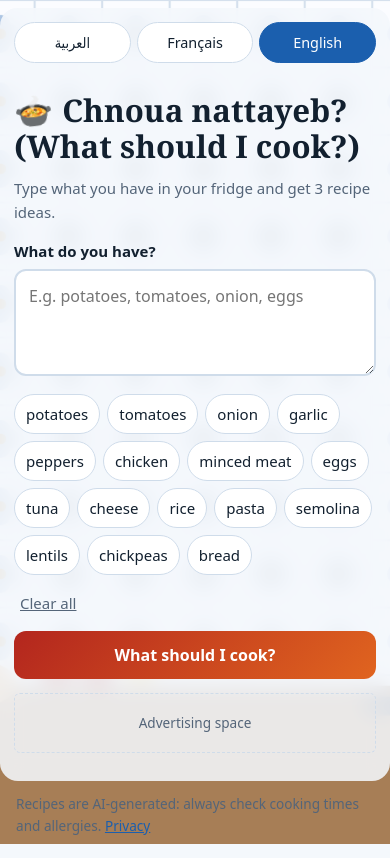
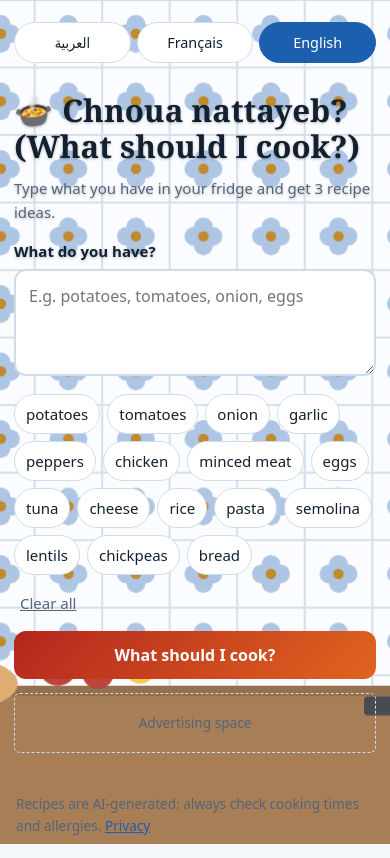
Before and after one commit to MouadhAouitiDev/chnoua-nattayeb, a website: page index.html in a window 390 px wide. Drawn offline with Linux system fonts and the light colour scheme; no server answers.

Commit message:
Update index.html

```diff
--- a/index.html
+++ b/index.html
@@ -115,10 +115,14 @@
   main {
     margin: 8px auto 0;
     border-radius: 18px;
-    background: color-mix(in srgb, var(--bg) 88%, transparent);
-    backdrop-filter: blur(10px);
-    -webkit-backdrop-filter: blur(10px);
+    /* Let the fullscreen kitchen video show through on mobile. */
+    background: transparent;
+    backdrop-filter: none;
+    -webkit-backdrop-filter: none;
   }
+  footer { background: transparent; }
+  .kitchen.vid::after { background: rgba(8, 14, 22, .16); }
+  h1, .sub, main > label, #msg { text-shadow: 0 1px 3px rgba(0, 0, 0, .28); }
   .top { align-items: flex-start; gap: 10px; }
   .langs { width: 100%; gap: 6px; }
   .langs .pill { flex: 1; padding: 8px 6px; font-size: .9rem; }
@@ -142,7 +146,7 @@
   dialog, dialog.wide { width: calc(100% - 24px); max-width: none; max-height: 88dvh; overflow-y: auto; padding: 16px; border-radius: 16px; }
   #cookStep { font-size: 1.15rem; min-height: 5em; }
   .kitchen video { object-position: center center; }
-  .kitchen.vid::after { background: color-mix(in srgb, var(--bg) 30%, transparent); }
+  .kitchen.vid::after { background: rgba(8, 14, 22, .16); }
 }
 @media (max-width: 380px) {
   main, footer { padding: 11px; }
```
